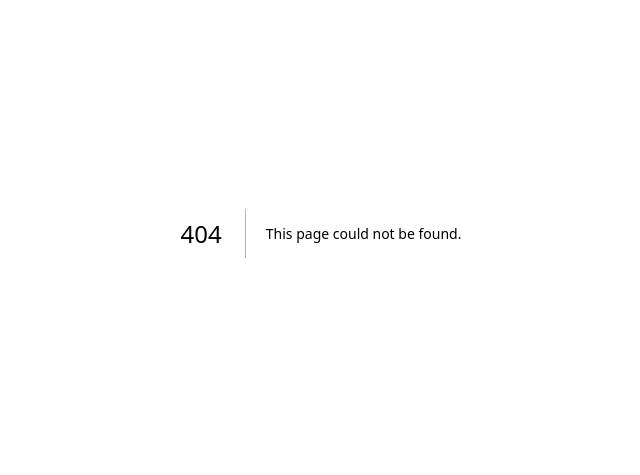
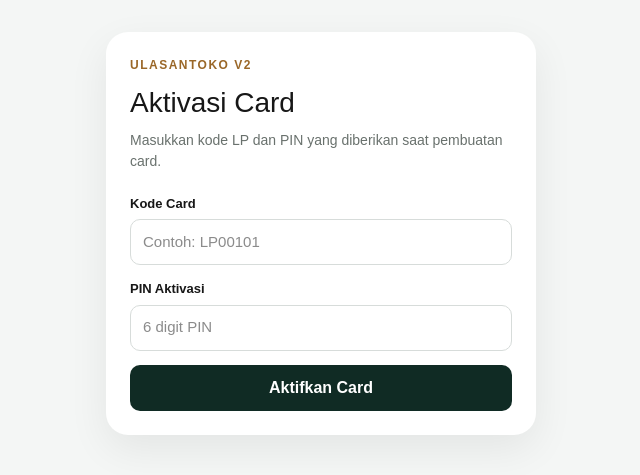
Before and after one commit to ulasantokogle-max/ulasantoko-review-card, a Next.js app: page /v2/activate in a window 1280 px wide. Before the commit this address had no page. Shown: the part 167-642 px from the top of the page, without its empty margins (319-959 px from the left). Built offline with nearby package versions, Linux system fonts and the light colour scheme.

Commit message:
feat(v2): add standalone card activation page

```diff
--- /dev/null
+++ b/app/v2/activate/page.tsx
@@ -0,0 +1,107 @@
+"use client";
+
+import { FormEvent, useState } from "react";
+
+export default function V2ActivatePage() {
+  const [cardCode, setCardCode] = useState("");
+  const [pin, setPin] = useState("");
+  const [message, setMessage] = useState("");
+  const [publicPath, setPublicPath] = useState("");
+  const [loading, setLoading] = useState(false);
+
+  async function submit(event: FormEvent<HTMLFormElement>) {
+    event.preventDefault();
+    setLoading(true);
+    setMessage("");
+    setPublicPath("");
+
+    try {
+      const response = await fetch("/api/v2/activate", {
+        method: "POST",
+        headers: { "content-type": "application/json" },
+        body: JSON.stringify({ card_code: cardCode, pin }),
+      });
+      const payload = await response.json();
+
+      if (!response.ok) {
+        setMessage(payload.message ?? "Aktivasi gagal.");
+        return;
+      }
+
+      setMessage(`✓ Card ${payload.card_code} aktif untuk ${payload.business_name}.`);
+      setPublicPath(payload.public_path);
+    } catch {
+      setMessage("Tidak dapat terhubung ke sistem V2.");
+    } finally {
+      setLoading(false);
+    }
+  }
+
+  return (
+    <main style={{ minHeight: "100vh", display: "grid", placeItems: "center", padding: 20, background: "#f4f6f5" }}>
+      <section style={{ width: "100%", maxWidth: 430, background: "white", borderRadius: 22, padding: 24, boxShadow: "0 14px 40px rgba(0,0,0,.07)" }}>
+        <div style={{ fontSize: 12, fontWeight: 800, letterSpacing: 1.5, color: "#9a6728" }}>ULASANTOKO V2</div>
+        <h1 style={{ margin: "8px 0 6px", fontSize: 28 }}>Aktivasi Card</h1>
+        <p style={{ margin: "0 0 22px", color: "#69716d", fontSize: 14 }}>Masukkan kode LP dan PIN yang diberikan saat pembuatan card.</p>
+
+        <form onSubmit={submit} style={{ display: "grid", gap: 14 }}>
+          <label>
+            <div style={{ fontSize: 13, fontWeight: 700, marginBottom: 6 }}>Kode Card</div>
+            <input
+              value={cardCode}
+              onChange={(e) => setCardCode(e.target.value.toUpperCase())}
+              placeholder="Contoh: LP00101"
+              pattern="LP[0-9]{5}"
+              required
+              style={inputStyle}
+            />
+          </label>
+
+          <label>
+            <div style={{ fontSize: 13, fontWeight: 700, marginBottom: 6 }}>PIN Aktivasi</div>
+            <input
+              value={pin}
+              onChange={(e) => setPin(e.target.value.replace(/\D/g, "").slice(0, 6))}
+              placeholder="6 digit PIN"
+              inputMode="numeric"
+              maxLength={6}
+              required
+              style={inputStyle}
+            />
+          </label>
+
+          <button type="submit" disabled={loading} style={buttonStyle}>
+            {loading ? "Memproses..." : "Aktifkan Card"}
+          </button>
+        </form>
+
+        {message && <div style={{ marginTop: 16, padding: 12, borderRadius: 12, background: publicPath ? "#effbf3" : "#fff1f1", color: publicPath ? "#16753b" : "#a32626", fontSize: 13 }}>{message}</div>}
+        {publicPath && (
+          <a href={publicPath} style={{ display: "block", marginTop: 12, textAlign: "center", fontWeight: 800, color: "#102b24" }}>
+            Buka Landing Page →
+          </a>
+        )}
+      </section>
+    </main>
+  );
+}
+
+const inputStyle: React.CSSProperties = {
+  width: "100%",
+  minHeight: 46,
+  border: "1px solid #d7dcda",
+  borderRadius: 10,
+  padding: "0 12px",
+  fontSize: 15,
+  boxSizing: "border-box",
+};
+
+const buttonStyle: React.CSSProperties = {
+  minHeight: 46,
+  border: 0,
+  borderRadius: 10,
+  background: "#102b24",
+  color: "white",
+  fontWeight: 800,
+  cursor: "pointer",
+};
```
